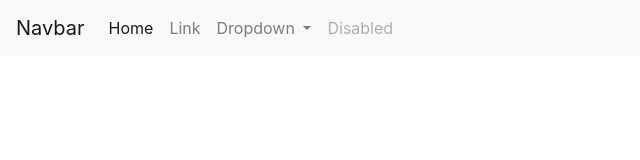
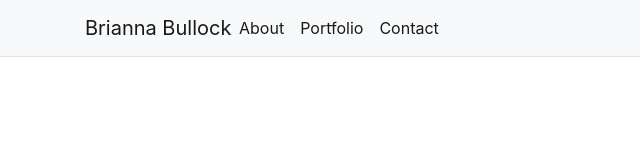
Before and after one commit to kairora/Bullock-Homework2, a plain HTML site: page index.html in a window 1280 px wide. Shown: the whole page, without its empty margins (0-640 px from the left). Drawn offline with nearby package versions, Linux system fonts and the light colour scheme.

Commit message:
fixed html spacing of tags

```diff
--- a/index.html
+++ b/index.html
@@ -12,35 +12,29 @@
         <!-- Creates a header with a navbar inside -->
         <header>
             <!-- Navbar from Bootstrap -->
-            <nav class="navbar navbar-expand-lg navbar-light bg-light">
-                <a class="navbar-brand" href="#">Navbar</a>
-                <button class="navbar-toggler" type="button" data-toggle="collapse" data-target="#navbarSupportedContent" aria-controls="navbarSupportedContent" aria-expanded="false" aria-label="Toggle navigation">
-                  <span class="navbar-toggler-icon"></span>
-                </button>
-
-                <div class="collapse navbar-collapse" id="navbarSupportedContent">
-                  <ul class="navbar-nav mr-auto">
-                    <li class="nav-item active">
-                      <a class="nav-link" href="#">Home <span class="sr-only">(current)</span></a>
-                    </li>
-                    <li class="nav-item">
-                      <a class="nav-link" href="#">Link</a>
-                    </li>
-                    <li class="nav-item dropdown">
-                      <a class="nav-link dropdown-toggle" href="#" id="navbarDropdown" role="button" data-toggle="dropdown" aria-haspopup="true" aria-expanded="false">
-                        Dropdown
-                      </a>
-                      <div class="dropdown-menu" aria-labelledby="navbarDropdown">
-                        <a class="dropdown-item" href="#">Action</a>
-                        <a class="dropdown-item" href="#">Another action</a>
-                        <div class="dropdown-divider"></div>
-                        <a class="dropdown-item" href="#">Something else here</a>
-                      </div>
-                    </li>
-                    <li class="nav-item">
-                      <a class="nav-link disabled" href="#">Disabled</a>
-                    </li>
-                  </ul>
+            <nav class="navbar navbar-expand-lg navbar-light bg-light border-bottom">
+                <!-- Adds a contiiner inside nav bar to help with center navbar contents -->
+                <div class="container">
+                    <!-- Creates a row for the nav items to help with spacing -->
+                    <div class="row">
+                        <!-- Creates a div for column with nav header -->
+                        <div class="col-md-4">
+                            <a class="navbar-brand" href="#">Brianna Bullock</a>
+                        </div>
+                        <!-- Creates a div for column with nav link items -->
+                        <div class="col-md-8">
+                            <ul class="navbar-nav mr-auto">
+                                <li class="nav-item active">
+                                    <a class="nav-link" href="index.html">About </a>
+                                </li>
+                                <li class="nav-item active">
+                                    <a class="nav-link" href="portfolio.html">Portfolio</a>
+                                </li>
+                                <li class="nav-item active">
+                                    <a class="nav-link" href="contact.html">Contact</a>
+                            </ul>
+                        </div>
+                    </div>
                 </div>
             </nav>
         </header>
```
